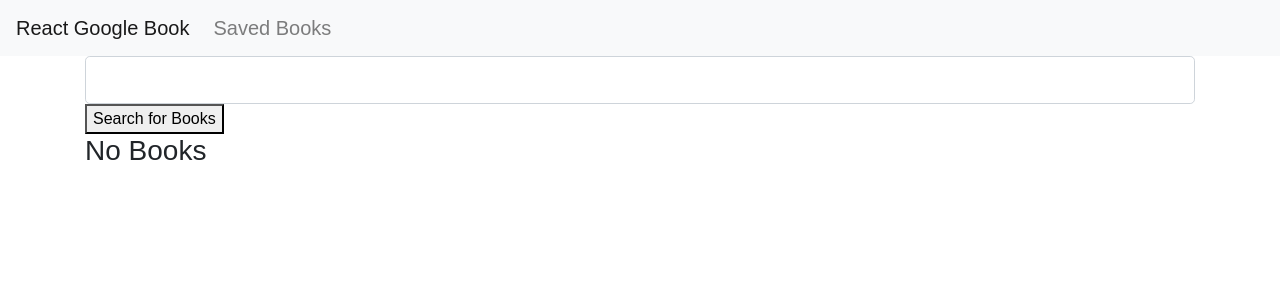
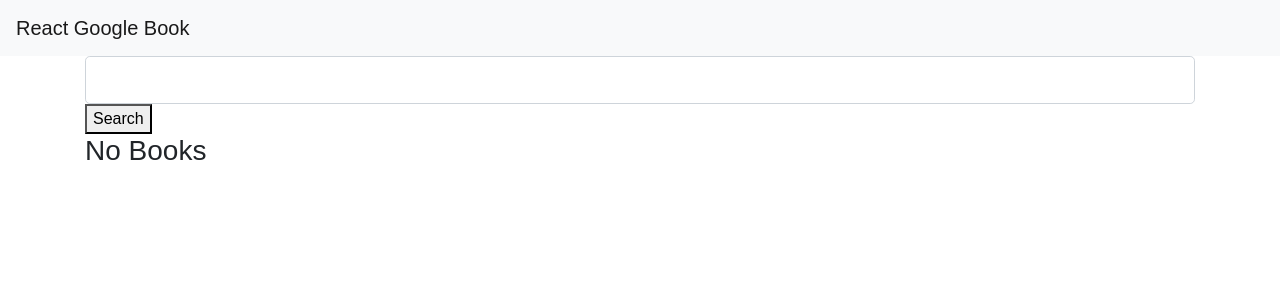
Before and after one commit to itsmedexter/Google_Books, a React (Create React App) app in the folder client/: page / in a window 1280 px wide. Shown: the top 300 px of the page. Built offline with nearby package versions, Linux system fonts and the light colour scheme.

Commit message:
fixing to save pages

```diff
--- a/client/src/components/BookList/index.js
+++ b/client/src/components/BookList/index.js
@@ -30,8 +30,9 @@ export function BookList({children}) {
                 href={this.props.link}
                 rel="noopener noreferrer"
               >
-                Go to book!
+                <button>View</button>
               </a>
+              <a className="nav-link navbar-brand" id="savedLink" href="/bookshelf">Save</a>
             </Col>
           </Row>
         </Container>
--- a/client/src/components/Nav/index.js
+++ b/client/src/components/Nav/index.js
@@ -7,11 +7,7 @@ function Nav() {
       <a className="navbar-brand" href="/">
         React Google Book
       </a>
-      <ul className="navbar-nav">
-     <li className="nav-item">
-       <a className="nav-link navbar-brand" id="savedLink" href="/bookshelf">Saved Books</a>
-     </li>
-   </ul>
+
     </nav>
   );
 }
--- a/client/src/pages/Saved/index.js
+++ b/client/src/pages/Saved/index.js
@@ -55,7 +55,6 @@ class Saved extends Component {
                         synopsis={book.synopsis}
                         link={book.link}
                         thumbnail={book.thumbnail}
-                      // delete={()=> this.deleteFromDB(book._id)}
                       />
                       <RemoveBookBtn
                         onClick={() => this.deleteFromDB(book._id)}
--- a/client/src/pages/Search/index.js
+++ b/client/src/pages/Search/index.js
@@ -24,7 +24,6 @@ class Search extends Component {
     axios
       .get(url)
       .then(res => {
-        //console.log(res);
         this.displayRes(res.data);
       })
       .catch(err => console.log(err));
@@ -36,7 +35,6 @@ class Search extends Component {
     this.setState({
       [name]: value
     });
-    //console.log("Query", this.state.query);
   };
 
 
@@ -49,7 +47,7 @@ class Search extends Component {
         <div>
           <input id="bookQ" className="form-control form-control-lg" autoComplete="off" type="text" name="query" onChange={this.handleInput} />
           <button  type="submit" onClick={this.searchGBooks} >
-            Search for Books
+            Search
           </button>
 
 
```
Also changed, not shown: 1 other file (tests, documents, lock files or other folders).
